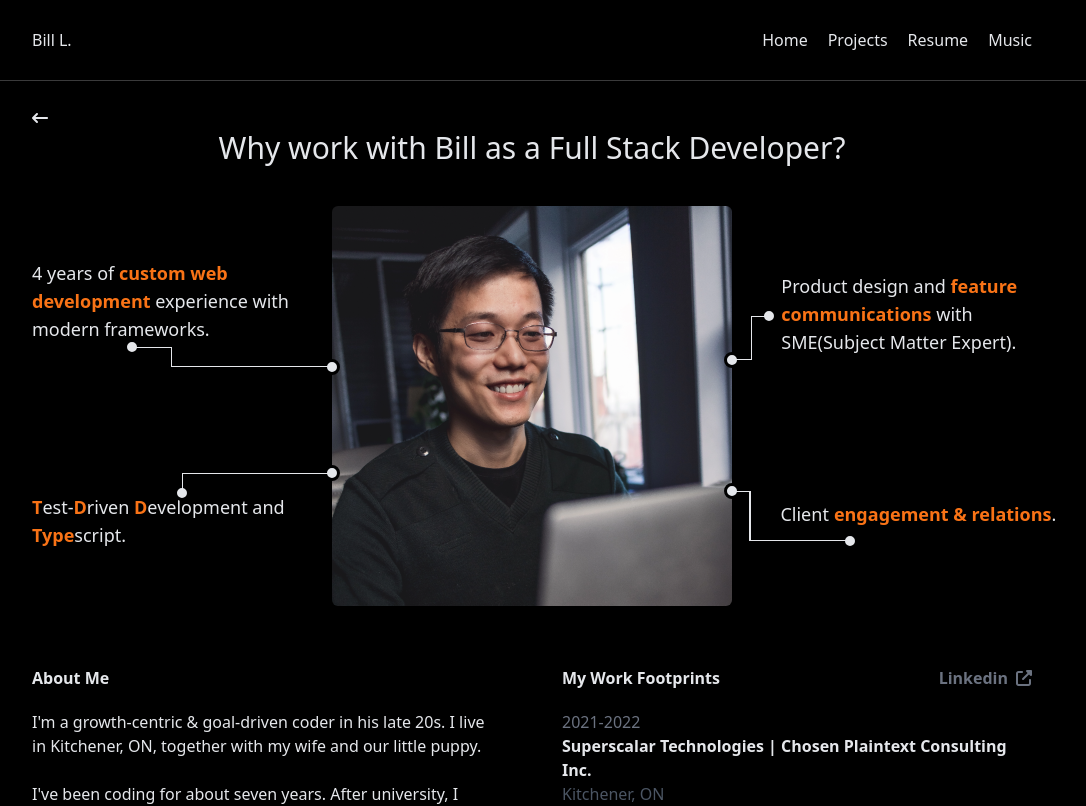
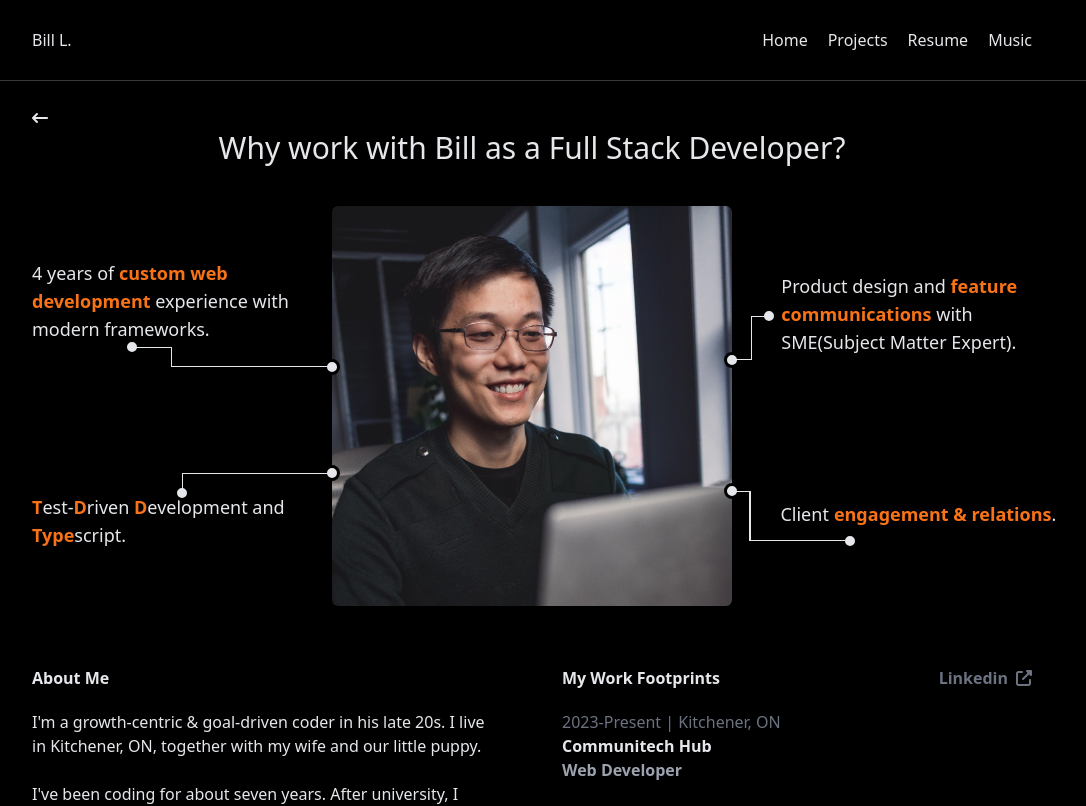
Before and after one commit to lzhlchmxl/2023-personal-site, a React (Create React App) app: page /resume in a window 1280 px wide. Shown: the top 806 px of the page, without its empty margins (108-1194 px from the left). Built offline with nearby package versions, Linux system fonts and the light colour scheme.

Commit message:
Update new job info and tweak UI

```diff
--- a/src/JobInfo.tsx
+++ b/src/JobInfo.tsx
@@ -1,11 +1,10 @@
 function JobInfo({duration, companyName, companyAddress, jobTitle}: {duration: string, companyName: string, companyAddress: string, jobTitle: string}) {
 
   return (
-    <div className="flex flex-col mb-5">
-      <div className="text-gray-500">{duration}</div>
-      <div className="text-white font-semibold capitalize">{companyName}</div>
-      <div className="text-gray-600 capitalize">{companyAddress}</div>
-      <div className="text-gray-400 font-semibold  capitalize">{jobTitle}</div>
+    <div className="flex flex-col mb-5 capitalize">
+      <div className="text-gray-500">{duration} | {companyAddress}</div>
+      <div className="text-white font-semibold ">{companyName}</div>
+      <div className="text-gray-400 font-semibold">{jobTitle}</div>
     </div>
   )
 }
--- a/src/data.ts
+++ b/src/data.ts
@@ -46,6 +46,12 @@ export const pageSelectionData = [
 ]
 
 export const jobInfoData = [
+  {
+    duration: '2023-present',
+    companyName: 'communitech hub',
+    companyAddress: 'kitchener, ON',
+    jobTitle: 'web developer'
+  },
   {
     duration: '2021-2022',
     companyName: 'superscalar technologies | chosen plaintext consulting inc.',
```
